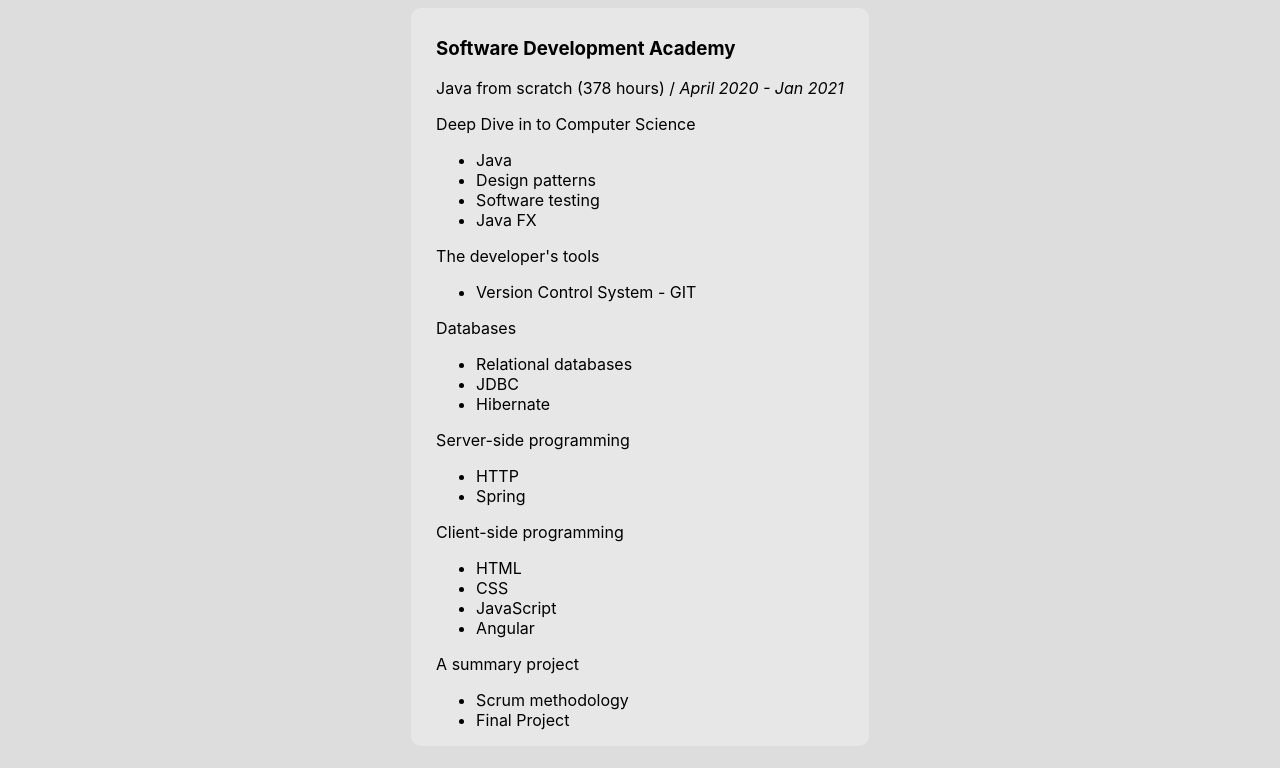
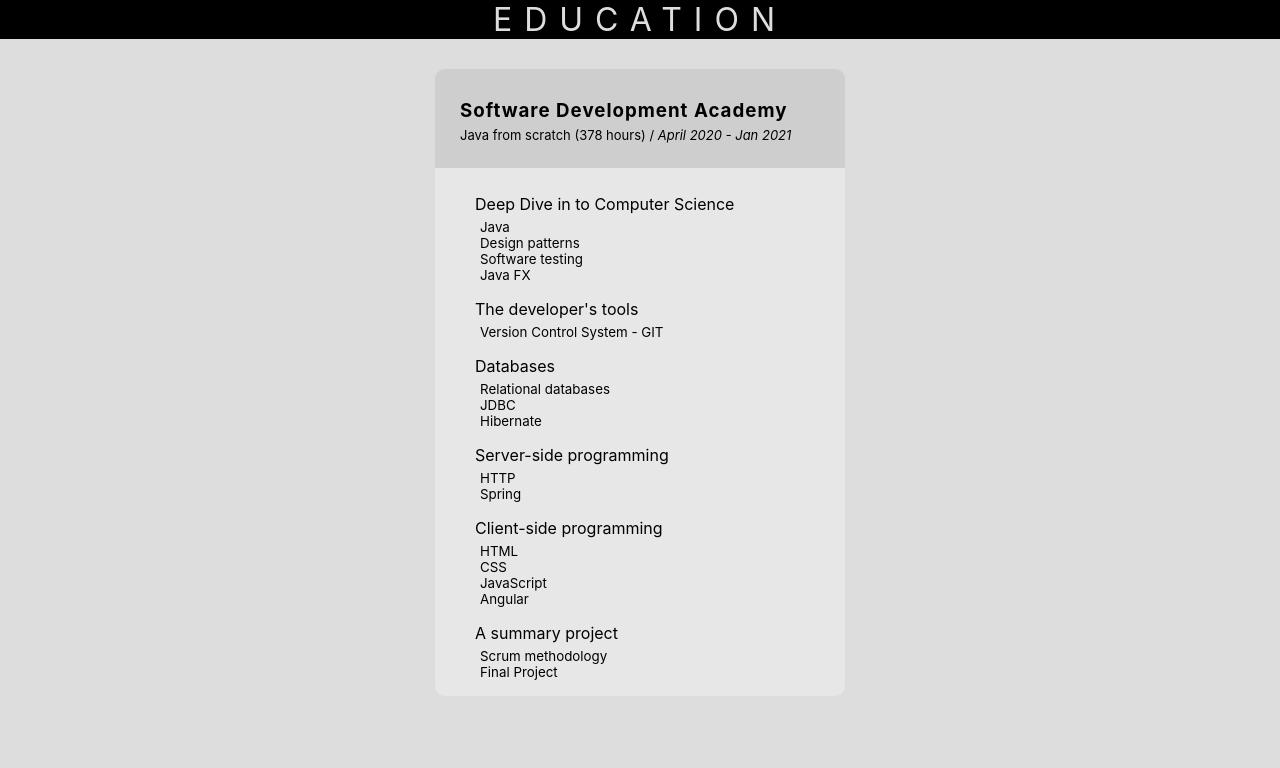
Before and after one commit to artursvaitilavics/artursvaitilavics.github.io, a plain HTML site: page pages/css_web/SDA.html in a window 1280 px wide. Drawn offline with Linux system fonts and the light colour scheme.

Commit message:
History Cards design updated, Liepu card added

```diff
--- a/pages/css_web/SDA.html
+++ b/pages/css_web/SDA.html
@@ -1,5 +1,6 @@
 <!DOCTYPE html>
 <html>
+
 <head>
     <meta charset="utf-8" />
     <meta http-equiv="X-UA-Compatible" content="IE=edge" />
@@ -8,12 +9,20 @@
     <meta name="viewport" content="width=device-width, initial-scale=1" />
     <link rel="stylesheet" href="../../resources/css/history-style.css" />
 </head>
+
 <body>
+    <header>
+        <h1>
+            EDUCATION
+        </h1>
+    </header>
+    <div class="title-container">
+        <h3 class="title-container">Software Development Academy</h3>
+        <p class="date-container">Java from scratch (378 hours) / <i>April 2020 - Jan 2021</i></p>
+    </div>
     <div id="body-content">
 
 
-    <h3>Software Development Academy</h3>
-    <p>Java from scratch (378 hours) / <i>April 2020 - Jan 2021</i></p>
         <div class="container">
             <p>Deep Dive in to Computer Science</p>
             <ul>
@@ -53,7 +62,7 @@
                 <li>Angular</li>
             </ul>
         </div>
-    <div class="container"></div>
+        <div class="container">
         <p>A summary project</p>
         <ul>
             <li>Scrum methodology</li>
@@ -61,5 +70,8 @@
         </ul>
     </div>
     </div>
+
+    </div>
 </body>
+
 </html>
--- a/resources/css/history-style.css
+++ b/resources/css/history-style.css
@@ -1,15 +1,90 @@
+h1 {
+  margin: 0;
+  padding: 10;
+  font-weight: 400;
+
+}
+
 body {
+  margin: 0;
   background-color: rgb(221, 221, 221);
   display: flex;
   align-items: center;
   flex-direction: column;
+  justify-content: center;
   font-family: -apple-system, BlinkMacSystemFont, "Segoe UI", Roboto, Oxygen,
     Ubuntu, Cantarell, "Open Sans", "Helvetica Neue", sans-serif;
 }
 
+header {
+  width: 100%;
+  display: flex;
+  justify-content: center;
+  letter-spacing: 12px;
+  background-color: black;
+  color: rgb(221, 221, 221);
+}
 
-#body-content{
-    background-color: rgb(231, 231, 231);
-    border-radius: 10px;
-    padding: 10px 25px 0px 25px;
+
+.title-container{
+  background-color: rgb(206, 206, 206);
+  border-radius: 10px 10px 0px 0px;
+
+  margin-top: 30px;
+  padding: 0px 25px 0px 25px;
+  width: 360px;
 }
+
+
+.title-container h3{
+  margin-right: 0px;
+  margin-left: 0px;
+  padding-right: 0;
+  padding-left: 0px;
+  margin-bottom: 5px;
+  letter-spacing: 1px;
+}
+
+.title-container p{
+  padding-bottom: 25px;
+  font-size: small;
+  margin-top:0px;
+  padding-top: 0px;
+}
+
+
+#body-content {
+  background-color: rgb(231, 231, 231);
+  border-radius: 0px 0px 10px 10px;
+  /* margin-top: 30px; */
+  padding: 10px 25px 0px 25px;
+  width: 360px;
+}
+
+
+
+.container {
+  margin-left: 15px;
+}
+
+
+ul{
+  padding-top:0px;
+  margin-top: 0px;
+}
+
+p{
+  padding-bottom: 0px;
+  margin-bottom: 0px;
+}
+
+ul{
+  padding: 5px 0px 0px 5px;
+
+  list-style-type : none;
+
+}
+
+li{
+  font-size: smaller;
+}
```
Also changed, not shown: cv-with-css.html (+2 -57 lines), pages/css_web/LIEPU.html (added, +86 -0 lines), resources/css/css-cv-style.css (+3 -8 lines). Lines whose indentation alone changed are shown as unchanged.
